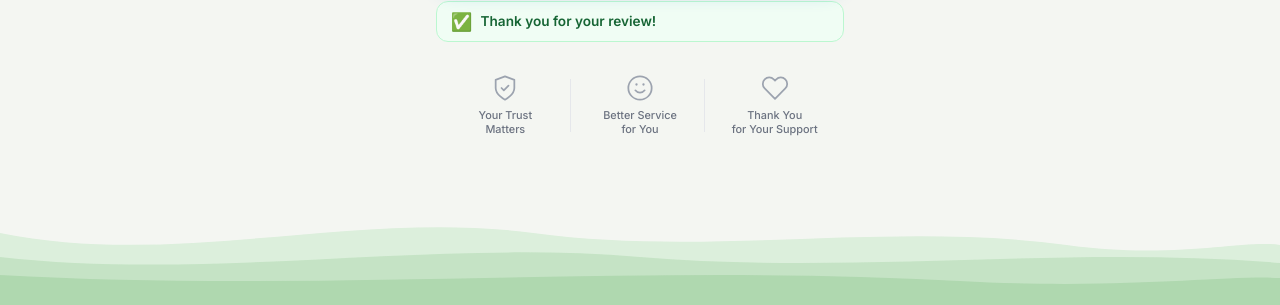
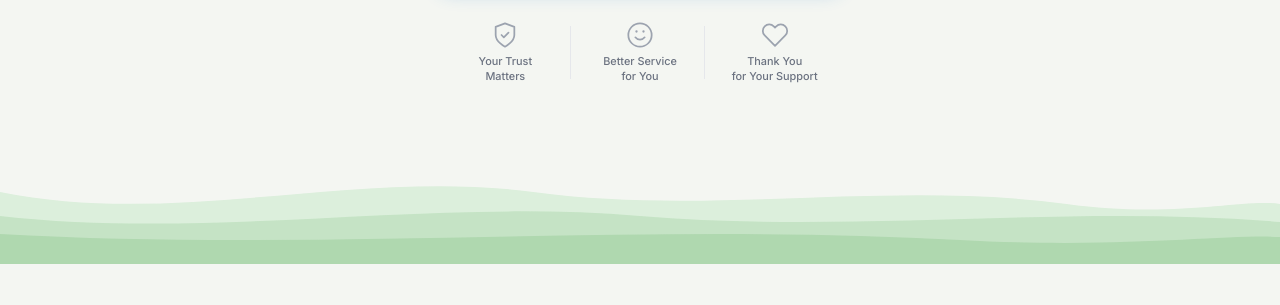
Before and after one commit to Rago-B/NandhanaBeautyCare, a plain HTML site: page index.html in a window 1280 px wide. Shown: the part 536-841 px from the top of the page. After the commit the page ends 800 px from the top, so only its background shows below. Drawn offline with Linux system fonts and the light colour scheme.

Commit message:
Remove review-done confirmation banner

```diff
--- a/index.html
+++ b/index.html
@@ -74,11 +74,6 @@
           </div>
         </a>
 
-        <!-- Review done confirmation -->
-        <div class="review-done" id="review-done" hidden>
-          <span class="review-done-icon">✅</span>
-          <span class="review-done-text">Thank you for your review!</span>
-        </div>
       </section>
 
       <!-- Step 2: Pay (hidden until review done) -->
```
